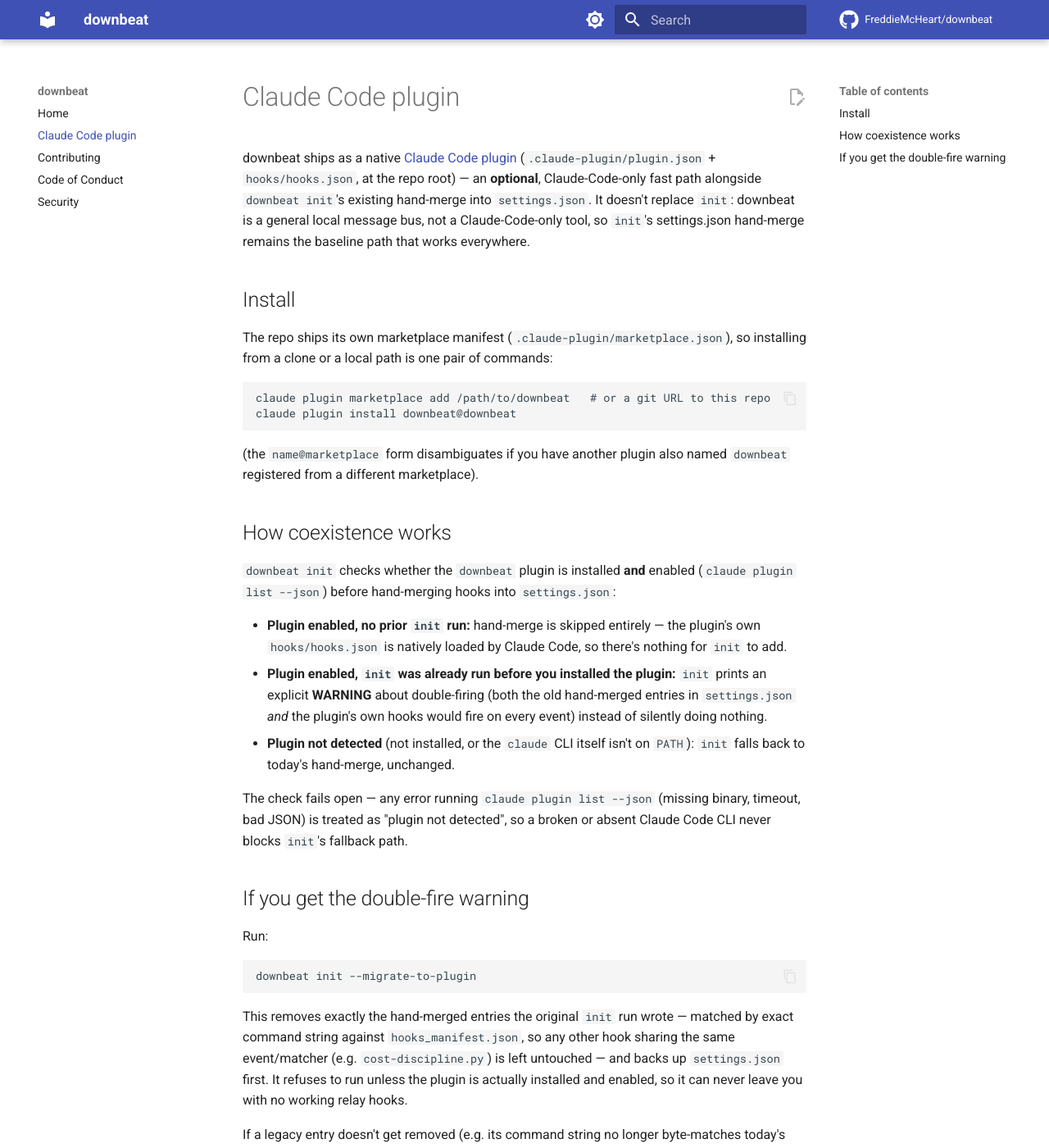
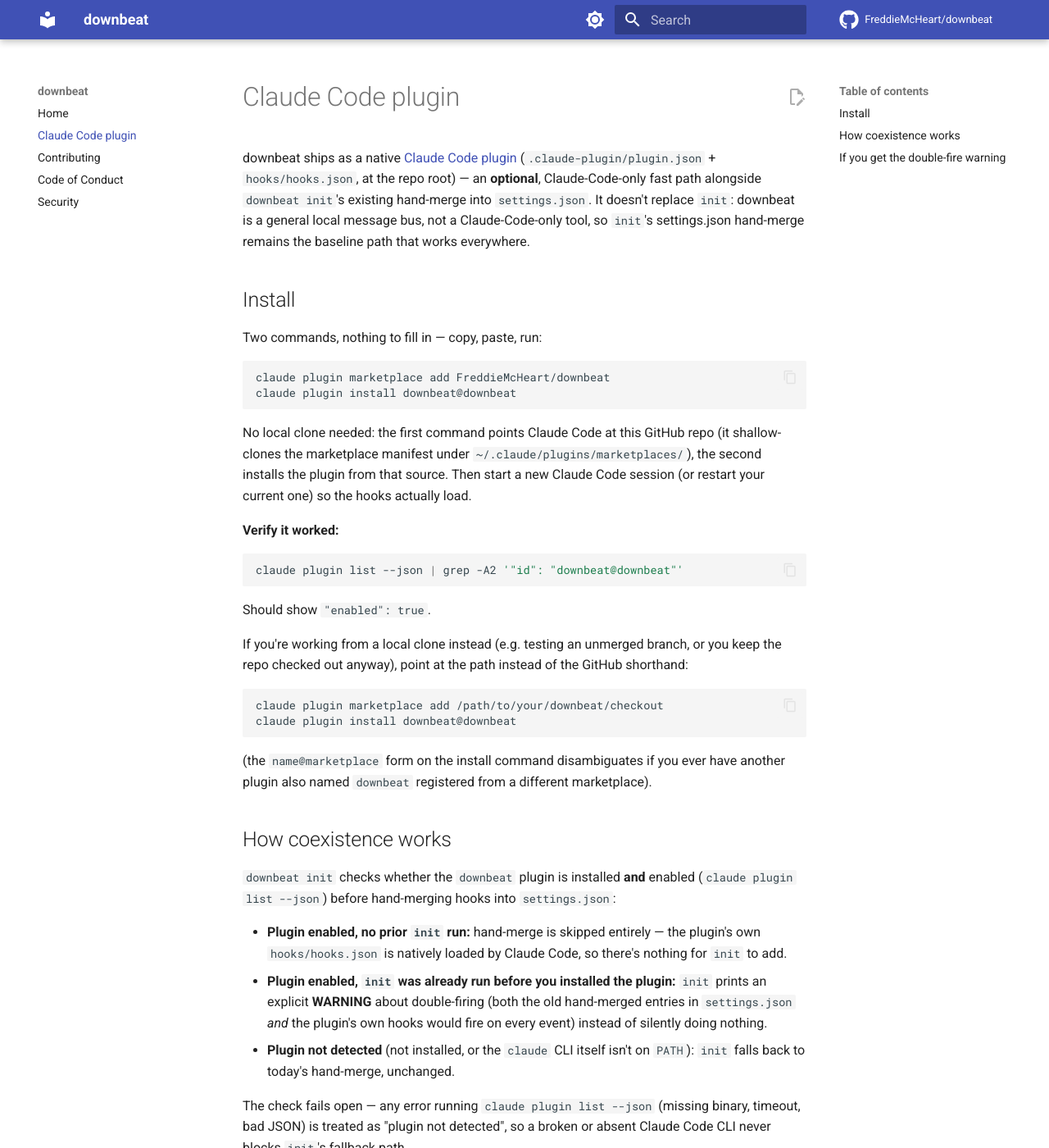
Before and after one commit to FreddieMcHeart/downbeat, an MkDocs documentation site: the page built from docs/plugin.md, in a window 1280 px wide and 1400 px high. Shown: the whole window at 82% size. Built offline with MkDocs 1.6.1 and Material for MkDocs 9.7.7, drawn with Linux system fonts in a browser that asks for light colours; comment, search, counter and statistics services are not loaded.

Commit message:
docs(plugin): make install instructions copy-paste-exact
Previous wording ("claude plugin install downbeat", "depends on how
you've registered downbeat as a plugin source") left the reader with
nothing to actually paste. Verified end-to-end against a real GitHub
ref (owner/repo shorthand resolves via a shallow git clone) before
writing this — the two commands now shown are exactly what a fresh
user runs, no placeholders, plus how to verify it worked and the
local-checkout variant for testing an unmerged branch.

Signed-off-by: Nazarii Ahapevych <nazarii.ahapevych@ext.mondu.ai>

````diff
--- a/docs/plugin.md
+++ b/docs/plugin.md
@@ -9,16 +9,39 @@
 
 ## Install
 
-The repo ships its own marketplace manifest (`.claude-plugin/marketplace.json`),
-so installing from a clone or a local path is one pair of commands:
+Two commands, nothing to fill in — copy, paste, run:
 
-```
-claude plugin marketplace add /path/to/downbeat   # or a git URL to this repo
+```bash
+claude plugin marketplace add FreddieMcHeart/downbeat
 claude plugin install downbeat@downbeat
 ```
 
-(the `name@marketplace` form disambiguates if you have another plugin also
-named `downbeat` registered from a different marketplace).
+No local clone needed: the first command points Claude Code at this GitHub
+repo (it shallow-clones the marketplace manifest under
+`~/.claude/plugins/marketplaces/`), the second installs the plugin from that
+source. Then start a new Claude Code session (or restart your current one)
+so the hooks actually load.
+
+**Verify it worked:**
+
+```bash
+claude plugin list --json | grep -A2 '"id": "downbeat@downbeat"'
+```
+
+Should show `"enabled": true`.
+
+If you're working from a local clone instead (e.g. testing an unmerged
+branch, or you keep the repo checked out anyway), point at the path instead
+of the GitHub shorthand:
+
+```bash
+claude plugin marketplace add /path/to/your/downbeat/checkout
+claude plugin install downbeat@downbeat
+```
+
+(the `name@marketplace` form on the install command disambiguates if you
+ever have another plugin also named `downbeat` registered from a different
+marketplace).
 
 ## How coexistence works
 
````
Also changed, not shown: README.md (+11 -4 lines).
